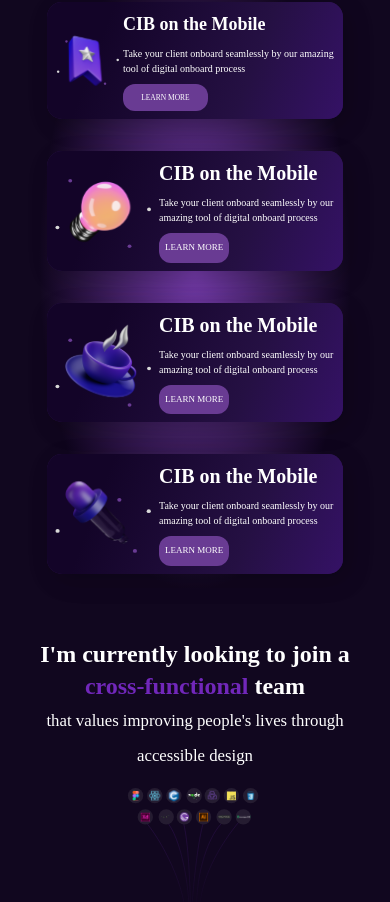
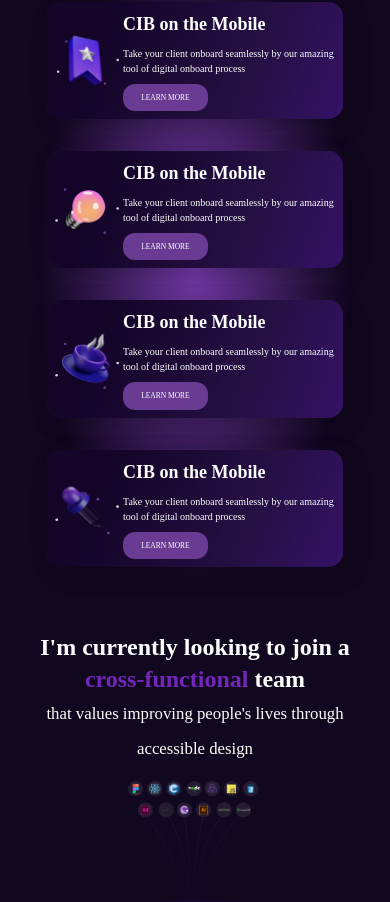
Before and after one commit to Benjamin-23/Ben-portfolio, a Nuxt app: page / in a window 390 px wide. Shown: the part 805-1707 px from the top of the page. Built offline with nearby package versions, Linux system fonts and the light colour scheme.

Commit message:
card responsiveness

```diff
--- a/app.vue
+++ b/app.vue
@@ -14,7 +14,8 @@ const appConfig = useAppConfig()
             <div class="radical-bg justify-center items-center flex">
               <img src="@/assets/images/profile.svg" alt="loading" class="w-60 max-md:w-48">
             </div>
-            <div class="flex-col relative gap-10 flex ml-[-20px] text-white mt-4 max-sm:gap-6 max-sm:mt-3 max-md:items-center max-md:px-4">
+            <div
+              class="flex-col relative gap-10 flex ml-[-20px] text-white mt-4 max-sm:gap-6 max-sm:mt-3 max-md:items-center max-md:px-4">
               <div class="flex w-full gap-6 justify-evenly">
                 <p class=" w-full text-m">Hello! I Am <span class=" text-blue-200">Benjamin Kitonga</span></p>
               </div>
@@ -33,8 +34,8 @@ const appConfig = useAppConfig()
             <div class="">
               <p class="text-2xl text-white font-bold">I'm a frontend Developer.I</p>
               <p class="text-white text-lg flex gap-2 md:text-sm ">Currently, I'm a Software Engineer at <span>
-                <img src="@/assets/images/companyLogo.svg" alt="loading" class=" w-4">
-              </span> <span class=" hover:text-orange-400">Artemis</span></p>
+                  <img src="@/assets/images/companyLogo.svg" alt="loading" class=" w-4">
+                </span> <span class=" hover:text-orange-400">Artemis</span></p>
             </div>
             <div class="">
               <p class="font-light text-2xl max-md:text-base ">A self-taught UI/UX designer, functioning in the industry
@@ -55,25 +56,27 @@ const appConfig = useAppConfig()
                 <div class="flex gap-4 max-md:flex-col">
                   <AppCard>
                     <div class="flex p-2 gap-2 max-md:gap-1">
-                      <img src="@/assets/images/card1.svg" alt="loading"  class=" w-20 max-md:w-16">
+                      <img src="@/assets/images/card1.svg" alt="loading" class=" w-20 max-md:w-16">
                       <div class="flex flex-col text-white gap-2">
                         <h4 class="text-xl font-bold max-md:text-lg">CIB on the Mobile</h4>
                         <p class="text-[10px]">Take your client onboard seamlessly by our amazing
                           tool of digital onboard process</p>
-                        <button class=" border-blue-300 bg-blue-300 py-2 w-2/5 text-[9px] rounded-xl max-md:text-[7.5px]">LEARN
+                        <button
+                          class=" border-blue-300 bg-blue-300 py-2 w-2/5 text-[9px] rounded-xl max-md:text-[7.5px]">LEARN
                           MORE</button>
                       </div>
 
                     </div>
                   </AppCard>
                   <AppCard>
-                    <div class="flex p-2 gap-2">
-                      <img src="@/assets/images/card2.svg" alt="loading" width="96">
+                    <div class="flex p-2 gap-2 max-md:gap-1">
+                      <img src="@/assets/images/card2.svg" alt="loading" class=" w-20 max-md:w-16">
                       <div class="flex flex-col text-white gap-2">
-                        <h4 class="text-xl font-bold">CIB on the Mobile</h4>
+                        <h4 class="text-xl font-bold max-md:text-lg">CIB on the Mobile</h4>
                         <p class="text-[10px]">Take your client onboard seamlessly by our amazing
                           tool of digital onboard process</p>
-                        <button class=" border-blue-300 bg-blue-300 py-2 w-2/5 text-[9px] rounded-xl">LEARN
+                        <button
+                          class=" border-blue-300 bg-blue-300 py-2 w-2/5 text-[9px] rounded-xl max-md:text-[7.5px]">LEARN
                           MORE</button>
                       </div>
 
@@ -82,26 +85,28 @@ const appConfig = useAppConfig()
                 </div>
                 <div class="flex gap-4 max-md:flex-col">
                   <AppCard>
-                    <div class="flex p-2 gap-2">
-                      <img src="@/assets/images/card3.svg" alt="loading" width="96">
+                    <div class="flex p-2 gap-2 max-md:gap-1">
+                      <img src="@/assets/images/card3.svg" alt="loading" class=" w-20 max-md:w-16">
                       <div class="flex flex-col text-white gap-2">
-                        <h4 class="text-xl font-bold">CIB on the Mobile</h4>
+                        <h4 class="text-xl font-bold max-md:text-lg">CIB on the Mobile</h4>
                         <p class="text-[10px]">Take your client onboard seamlessly by our amazing
                           tool of digital onboard process</p>
-                        <button class=" border-blue-300 bg-blue-300 py-2 w-2/5 text-[9px] rounded-xl">LEARN
+                        <button
+                          class=" border-blue-300 bg-blue-300 py-2 w-2/5 text-[9px] rounded-xl max-md:text-[7.5px]">LEARN
                           MORE</button>
                       </div>
 
                     </div>
                   </AppCard>
                   <AppCard>
-                    <div class="flex p-2 gap-2">
-                      <img src="@/assets/images/card4.svg" alt="loading" width="96">
+                    <div class="flex p-2 gap-2 max-md:gap-1">
+                      <img src="@/assets/images/card4.svg" alt="loading" class=" w-20 max-md:w-16">
                       <div class="flex flex-col text-white gap-2">
-                        <h4 class="text-xl font-bold">CIB on the Mobile</h4>
+                        <h4 class="text-xl font-bold max-md:text-lg">CIB on the Mobile</h4>
                         <p class="text-[10px]">Take your client onboard seamlessly by our amazing
                           tool of digital onboard process</p>
-                        <button class=" border-blue-300 bg-blue-300 py-2 w-2/5 text-[9px] rounded-xl">LEARN
+                        <button
+                          class=" border-blue-300 bg-blue-300 py-2 w-2/5 text-[9px] rounded-xl max-md:text-[7.5px]">LEARN
                           MORE</button>
                       </div>
 
@@ -145,7 +150,7 @@ const appConfig = useAppConfig()
             </div>
             <!-- project image -->
             <div class="project-radical w-2/5 bg-repeat-x bg-center ml-[-40px] flex justify-center">
-              <img src="@/assets/images/project2.svg " alt="" >
+              <img src="@/assets/images/project2.svg " alt="">
             </div>
           </div>
 
@@ -179,7 +184,8 @@ const appConfig = useAppConfig()
         <div class="flex flex-col gap-6 text-white w-[75%]">
           <h2 class="">Contact</h2>
           <div class="flex flex-col gap-2">
-            <p class="text-sm">I'm currently looking to join a cross-functional team that values improving people's lives
+            <p class="text-sm">I'm currently looking to join a cross-functional team that values improving people's
+              lives
               through accessible design. or have a project in mind? Let's connect.</p>
             <p class="text-sm">kitongabenja34@gmail.com</p>
           </div>
```
